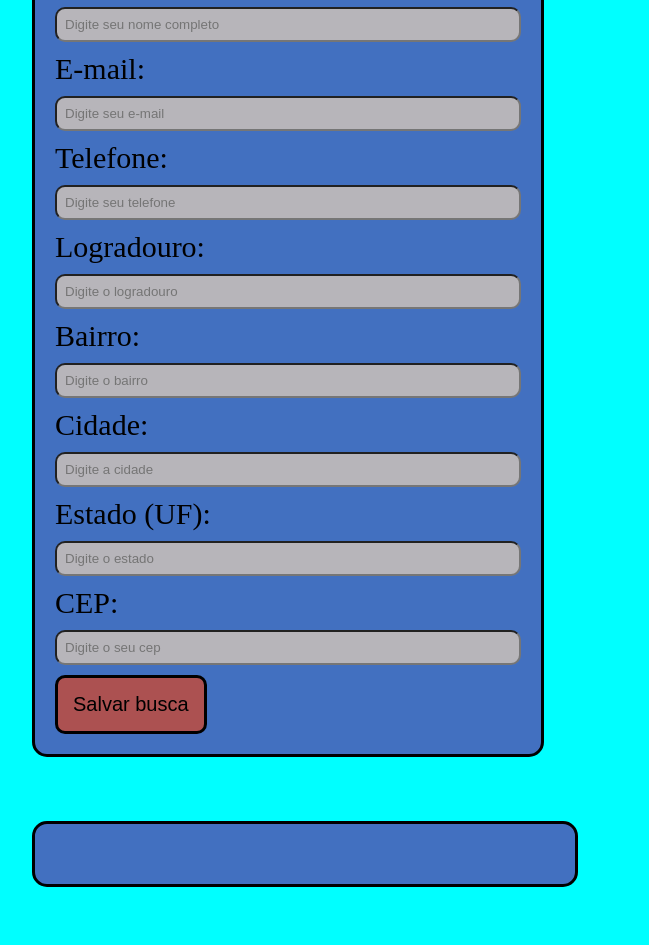
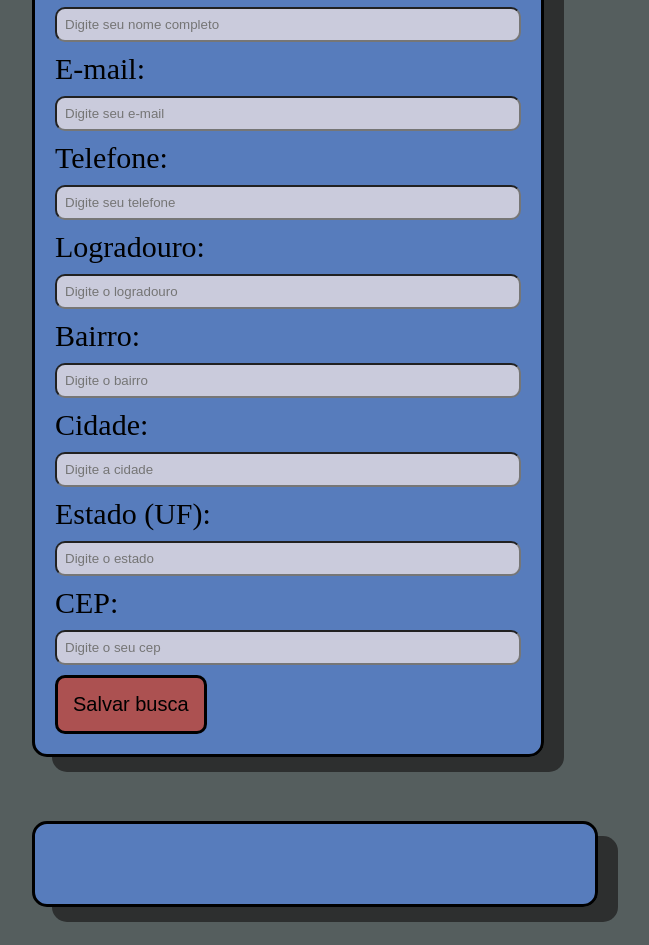
Before and after one commit to CassioOliveirasilva/Api-cadastro-e-tempo, a plain HTML site: page index.html in a window 1280 px wide. Shown: the part 152-1097 px from the top of the page, without its empty margins (352-1001 px from the left). Drawn offline with Linux system fonts and the light colour scheme.

Commit message:
cores do tempo

```diff
--- a/script.js
+++ b/script.js
@@ -4,6 +4,7 @@ document.getElementById('bairro').value = "";
 document.getElementById('cidade').value = "";
 document.getElementById('uf').value = "";
 }
+
 function buscarClima() {
     const cidade = document.getElementById('cidade').value;
     fetch(`https://api.openweathermap.org/data/2.5/weather?q=${cidade}&appid=8cc85b402a733c3c45ec84e3dd06f83e&lang=pt`)
@@ -26,10 +27,23 @@ function buscarClima() {
     document.getElementById("horaLocal").textContent = `Hora local: ${formatadorDeHora.format(horaLocal)}`;
     document.getElementById('temperatura').textContent = `Temperatura: ${temperatura}°C`;
     document.getElementById('descricao').textContent = `Descrição: ${descricao}`;
+    aplicarCorTemperatura(parseFloat(temperatura));
     })
+
     .catch(error => {
     console.log('Erro:', error);
     });
+}
+function aplicarCorTemperatura(temp) {
+    const elemento = document.getElementById('temperatura');
+
+    if (temp < 15) {
+        elemento.style.color = "blue";
+    } else if (temp >= 15 && temp <= 30) {
+        elemento.style.color = "green";
+    } else {
+        elemento.style.color = "red";
+    }
 }
 
 function salvar() {
--- a/style.css
+++ b/style.css
@@ -6,7 +6,7 @@
 body {
     display: flex;
     flex-direction: column;
-    background-color: aqua;
+    background-color: rgb(85, 94, 94);
 
 }
 .cabecalho {
@@ -21,16 +21,17 @@ body {
     display: flex;
     flex-direction: column;
     max-width: 600px;
-    background-color: rgb(66, 112, 192);
+    background-color: rgba(88, 126, 192, 0.963);
     border: solid ;
     border-radius: 15px;
+    box-shadow: 20px 15px rgb(45, 47, 47);
     padding: 20px;
     margin: 2% 30%;
     font-size: 30px;
     gap:10px;
 }
 input {
-    background-color: rgb(183, 181, 186);
+    background-color: rgba(220, 215, 226, 0.87);
     padding: 8px;
     border-radius: 10px;
 
@@ -47,13 +48,14 @@ button {
 .tempo {
     display: flex;
     flex-direction: column;
-    color: aliceblue;
+    color: rgb(3, 22, 39);
     width: 500px;
-    background-color: rgb(66, 112, 192);
+    background-color:  rgba(88, 126, 192, 0.963);
     border: solid;
     border-color: black;
+    box-shadow: 20px 15px rgb(45, 47, 47);
     border-radius: 15px;
-    padding: 20px;
+    padding: 30px;
     margin: 3% 30%;
     font-size: 30px;
     gap:10px;
```
